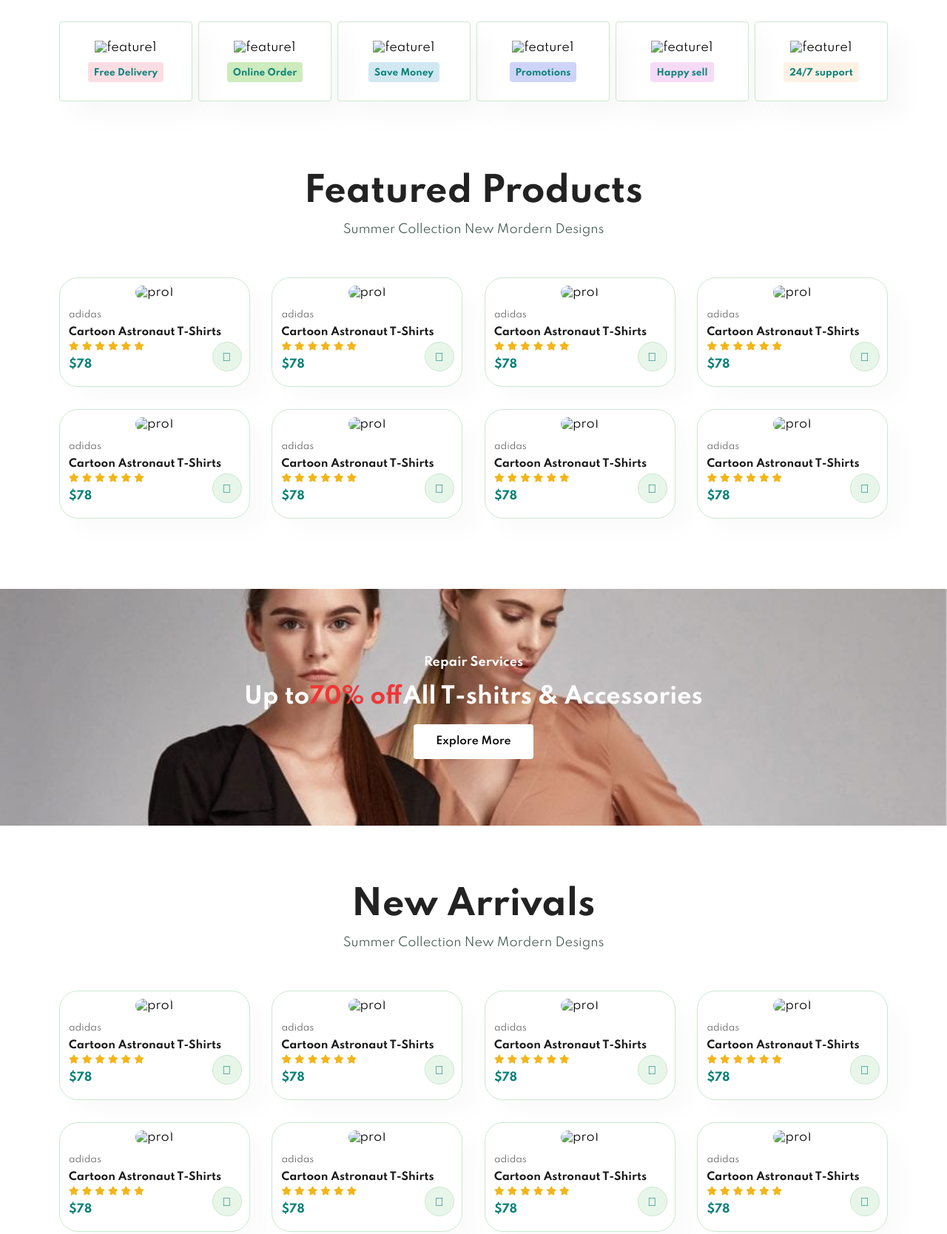
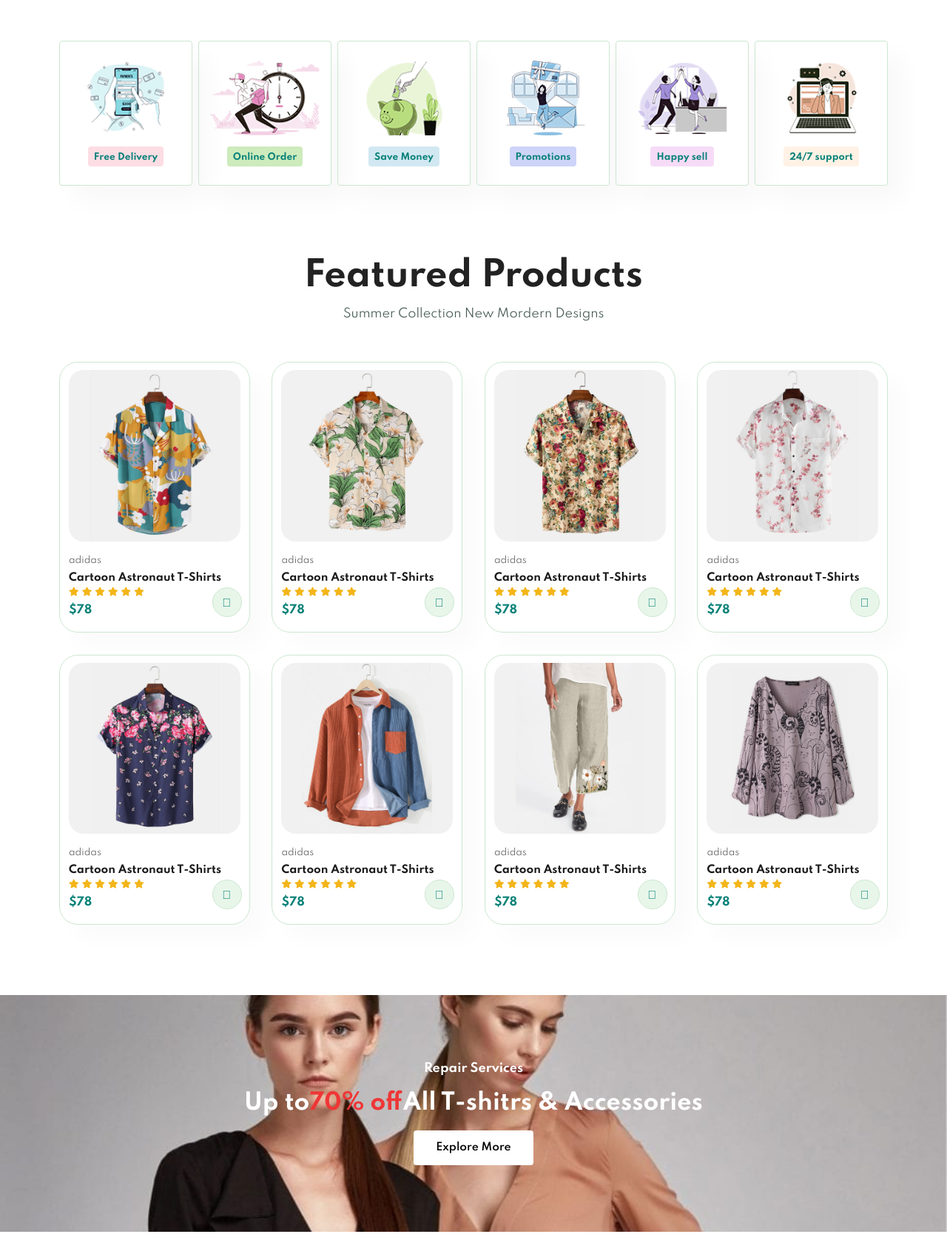
Before and after one commit to Sanjeev-Adhikari/esyaiyam-site, a plain HTML site: page index.html in a window 1280 px wide. Shown: the part 805-2473 px from the top of the page at 74% size. Drawn offline with Linux system fonts and the light colour scheme; files whose address does not match are found by name.

Commit message:
Update index.html

```diff
--- a/index.html
+++ b/index.html
@@ -32,7 +32,7 @@
         <section id="header">
 
            <!--First goes the logo-->
-            <a href="#"><img src="/img/logo.png" class="logo" alt="logo"></a>
+            <a href="#"><img src="/logo.png" class="logo" alt="logo"></a>
 
 
            <!--then the navlinks-->
@@ -72,27 +72,27 @@
         <!--feature contains image and text below each image in h6 which are targeted to make as box or cards-->
         <section id="feature" class="section-p1">
             <div class="fe-box">
-                <img src="/img/features/f1.png" alt="feature1">
+                <img src="/f1.png" alt="feature1">
                 <h6>Free Delivery</h6>
             </div>
             <div class="fe-box">
-                <img src="/img/features/f2.png" alt="feature1">
+                <img src="/f2.png" alt="feature1">
                 <h6>Online Order</h6>
             </div>
             <div class="fe-box">
-                <img src="/img/features/f3.png" alt="feature1">
+                <img src="/f3.png" alt="feature1">
                 <h6>Save Money</h6>
             </div>
             <div class="fe-box">
-                <img src="/img/features/f4.png" alt="feature1">
+                <img src="/f4.png" alt="feature1">
                 <h6>Promotions</h6>
             </div>
             <div class="fe-box">
-                <img src="/img/features/f5.png" alt="feature1">
+                <img src="/f5.png" alt="feature1">
                 <h6>Happy sell</h6>
             </div>
             <div class="fe-box">
-                <img src="/img/features/f6.png" alt="feature1">
+                <img src="/f6.png" alt="feature1">
                 <h6>24/7 support</h6>
             </div>
         </section>
@@ -105,7 +105,7 @@
 
                 <!--code for making the product card-->
                 <div class="pro">
-                    <img src="/img/products/f1.jpg" alt="pro1">
+                    <img src="/f1.jpg" alt="pro1">
                     <div class="des">
                         <span>adidas</span>
                         <h5>Cartoon Astronaut T-Shirts</h5>
@@ -125,7 +125,7 @@
                 </div>
 
                 <div class="pro">
-                    <img src="/img/products/f2.jpg" alt="pro1">
+                    <img src="/f2.jpg" alt="pro1">
                     <div class="des">
                         <span>adidas</span>
                         <h5>Cartoon Astronaut T-Shirts</h5>
@@ -144,7 +144,7 @@
 
                 </div>
                 <div class="pro">
-                    <img src="/img/products/f3.jpg" alt="pro1">
+                    <img src="/f3.jpg" alt="pro1">
                     <div class="des">
                         <span>adidas</span>
                         <h5>Cartoon Astronaut T-Shirts</h5>
@@ -163,7 +163,7 @@
 
                 </div>
                 <div class="pro">
-                    <img src="/img/products/f4.jpg" alt="pro1">
+                    <img src="/f4.jpg" alt="pro1">
                     <div class="des">
                         <span>adidas</span>
                         <h5>Cartoon Astronaut T-Shirts</h5>
@@ -182,7 +182,7 @@
 
                 </div>
                 <div class="pro">
-                    <img src="/img/products/f5.jpg" alt="pro1">
+                    <img src="/f5.jpg" alt="pro1">
                     <div class="des">
                         <span>adidas</span>
                         <h5>Cartoon Astronaut T-Shirts</h5>
@@ -201,7 +201,7 @@
 
                 </div>
                 <div class="pro">
-                    <img src="/img/products/f6.jpg" alt="pro1">
+                    <img src="/f6.jpg" alt="pro1">
                     <div class="des">
                         <span>adidas</span>
                         <h5>Cartoon Astronaut T-Shirts</h5>
@@ -220,7 +220,7 @@
 
                 </div>
                 <div class="pro">
-                    <img src="/img/products/f7.jpg" alt="pro1">
+                    <img src="/f7.jpg" alt="pro1">
                     <div class="des">
                         <span>adidas</span>
                         <h5>Cartoon Astronaut T-Shirts</h5>
@@ -239,7 +239,7 @@
 
                 </div>
                 <div class="pro">
-                    <img src="/img/products/f8.jpg" alt="pro1">
+                    <img src="/f8.jpg" alt="pro1">
                     <div class="des">
                         <span>adidas</span>
                         <h5>Cartoon Astronaut T-Shirts</h5>
@@ -278,7 +278,7 @@
 
                 <!--code for making the product card-->
                 <div class="pro">
-                    <img src="/img/products/n1.jpg" alt="pro1">
+                    <img src="/n1.jpg" alt="pro1">
                     <div class="des">
                         <span>adidas</span>
                         <h5>Cartoon Astronaut T-Shirts</h5>
@@ -298,7 +298,7 @@
                 </div>
 
                 <div class="pro">
-                    <img src="/img/products/n2.jpg" alt="pro1">
+                    <img src="/n2.jpg" alt="pro1">
                     <div class="des">
                         <span>adidas</span>
                         <h5>Cartoon Astronaut T-Shirts</h5>
@@ -317,7 +317,7 @@
 
                 </div>
                 <div class="pro">
-                    <img src="/img/products/n3.jpg" alt="pro1">
+                    <img src="/n3.jpg" alt="pro1">
                     <div class="des">
                         <span>adidas</span>
                         <h5>Cartoon Astronaut T-Shirts</h5>
@@ -336,7 +336,7 @@
 
                 </div>
                 <div class="pro">
-                    <img src="/img/products/n4.jpg" alt="pro1">
+                    <img src="/n4.jpg" alt="pro1">
                     <div class="des">
                         <span>adidas</span>
                         <h5>Cartoon Astronaut T-Shirts</h5>
@@ -355,7 +355,7 @@
 
                 </div>
                 <div class="pro">
-                    <img src="/img/products/n5.jpg" alt="pro1">
+                    <img src="/n5.jpg" alt="pro1">
                     <div class="des">
                         <span>adidas</span>
                         <h5>Cartoon Astronaut T-Shirts</h5>
@@ -374,7 +374,7 @@
 
                 </div>
                 <div class="pro">
-                    <img src="/img/products/n6.jpg" alt="pro1">
+                    <img src="/n6.jpg" alt="pro1">
                     <div class="des">
                         <span>adidas</span>
                         <h5>Cartoon Astronaut T-Shirts</h5>
@@ -393,7 +393,7 @@
 
                 </div>
                 <div class="pro">
-                    <img src="/img/products/n7.jpg" alt="pro1">
+                    <img src="/n7.jpg" alt="pro1">
                     <div class="des">
                         <span>adidas</span>
                         <h5>Cartoon Astronaut T-Shirts</h5>
@@ -412,7 +412,7 @@
 
                 </div>
                 <div class="pro">
-                    <img src="/img/products/n8.jpg" alt="pro1">
+                    <img src="/n8.jpg" alt="pro1">
                     <div class="des">
                         <span>adidas</span>
                         <h5>Cartoon Astronaut T-Shirts</h5>
@@ -489,7 +489,7 @@
         <footer class="section-p1">
              <!--This col contains logo, contact details,  and follow us links -->
             <div class="col">
-                <img src="/img/logo.png" class="logo">
+                <img src="/logo.png" class="logo">
                 <h4>Contact</h4>
                 <p><strong>Address: </strong>Kathmandu,Old Baneshwor,Nepal</p>
                 <p><strong>Phone: </strong>+977 9840955770</p>
```
